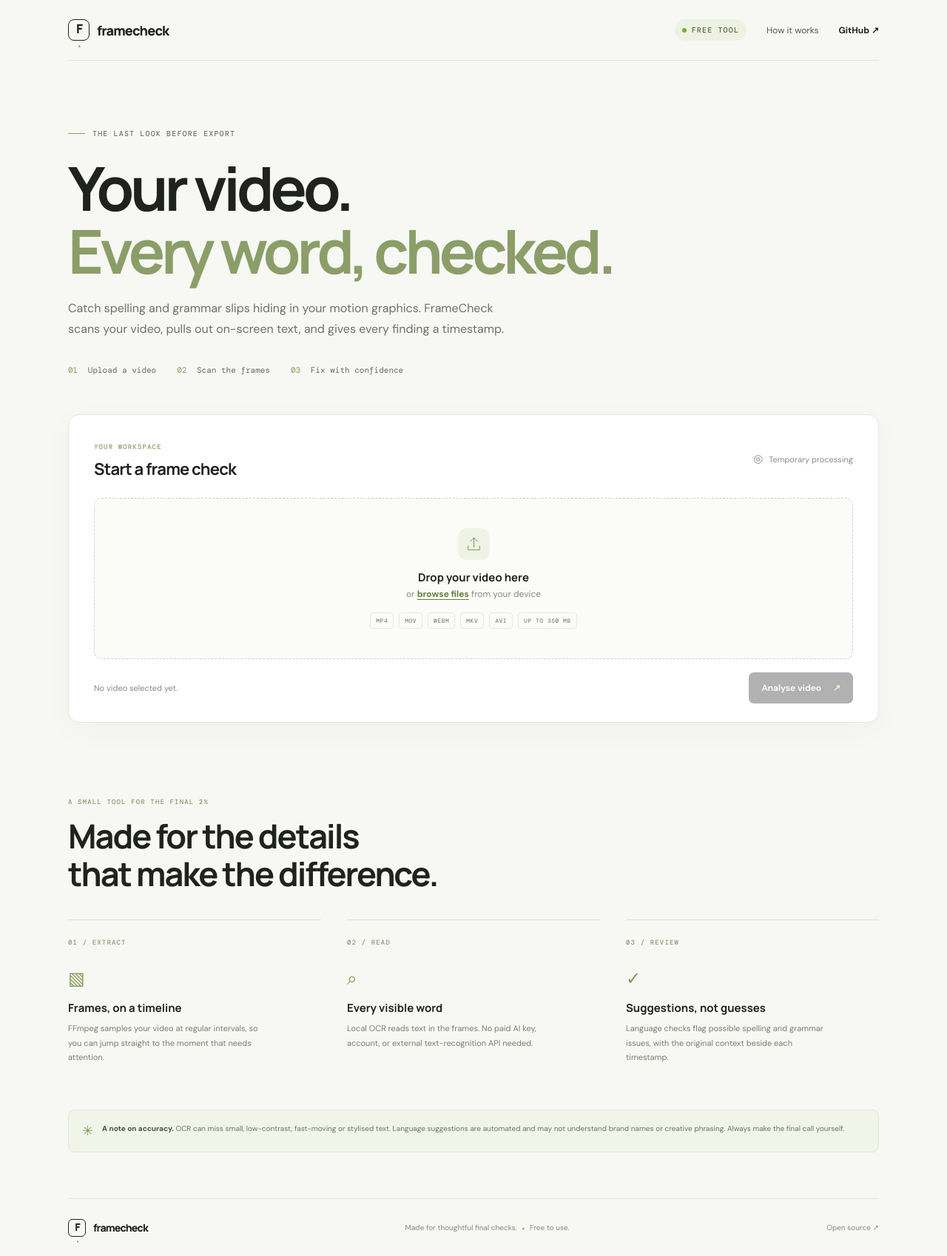
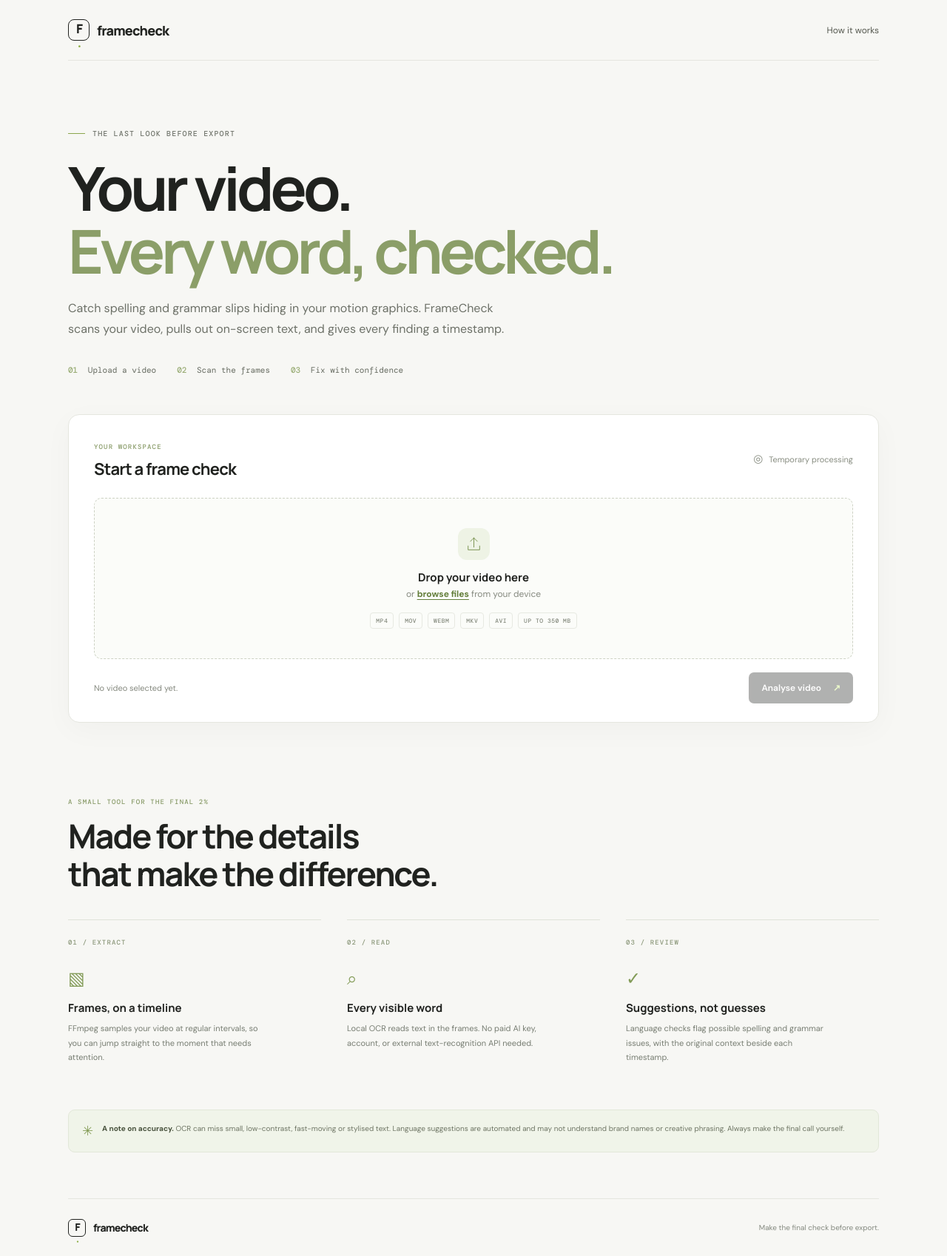
Before and after one commit to tanshi2003/Frame-check, a plain HTML site: page static/index.html in a window 1280 px wide. Shown: the whole page at 74% size. Drawn offline with nearby package versions, Linux system fonts and the light colour scheme.

Commit message:
Simplify navigation and footer for a more polished product feel

```diff
--- a/static/index.html
+++ b/static/index.html
@@ -16,7 +16,7 @@
   <div class="shell">
     <nav class="nav">
       <a class="brand" href="./" aria-label="FrameCheck home"><span class="brand-mark">F<span>·</span></span><span>framecheck</span></a>
-      <div class="nav-right"><span class="free-pill"><i></i> FREE TOOL</span><a class="nav-link" href="#how">How it works</a><a class="github-link" href="https://github.com/tanshi2003/Frame-check" target="_blank" rel="noreferrer">GitHub ↗</a></div>
+      <div class="nav-right"><a class="nav-link" href="#how">How it works</a></div>
     </nav>
 
     <main>
@@ -68,7 +68,7 @@
 
       <section class="disclaimer"><span>✳</span><p><strong>A note on accuracy.</strong> OCR can miss small, low-contrast, fast-moving or stylised text. Language suggestions are automated and may not understand brand names or creative phrasing. Always make the final call yourself.</p></section>
     </main>
-    <footer><a class="brand footer-brand" href="./"><span class="brand-mark">F<span>·</span></span><span>framecheck</span></a><span>Made for thoughtful final checks. <span class="footer-dot">●</span> Free to use.</span><a href="https://github.com/tanshi2003/Frame-check" target="_blank" rel="noreferrer">Open source ↗</a></footer>
+    <footer><a class="brand footer-brand" href="./"><span class="brand-mark">F<span>·</span></span><span>framecheck</span></a><span>Make the final check before export.</span></footer>
   </div>
   <div id="toast" class="toast" role="status" aria-live="polite"></div>
   <script src="./app.js"></script>
```
